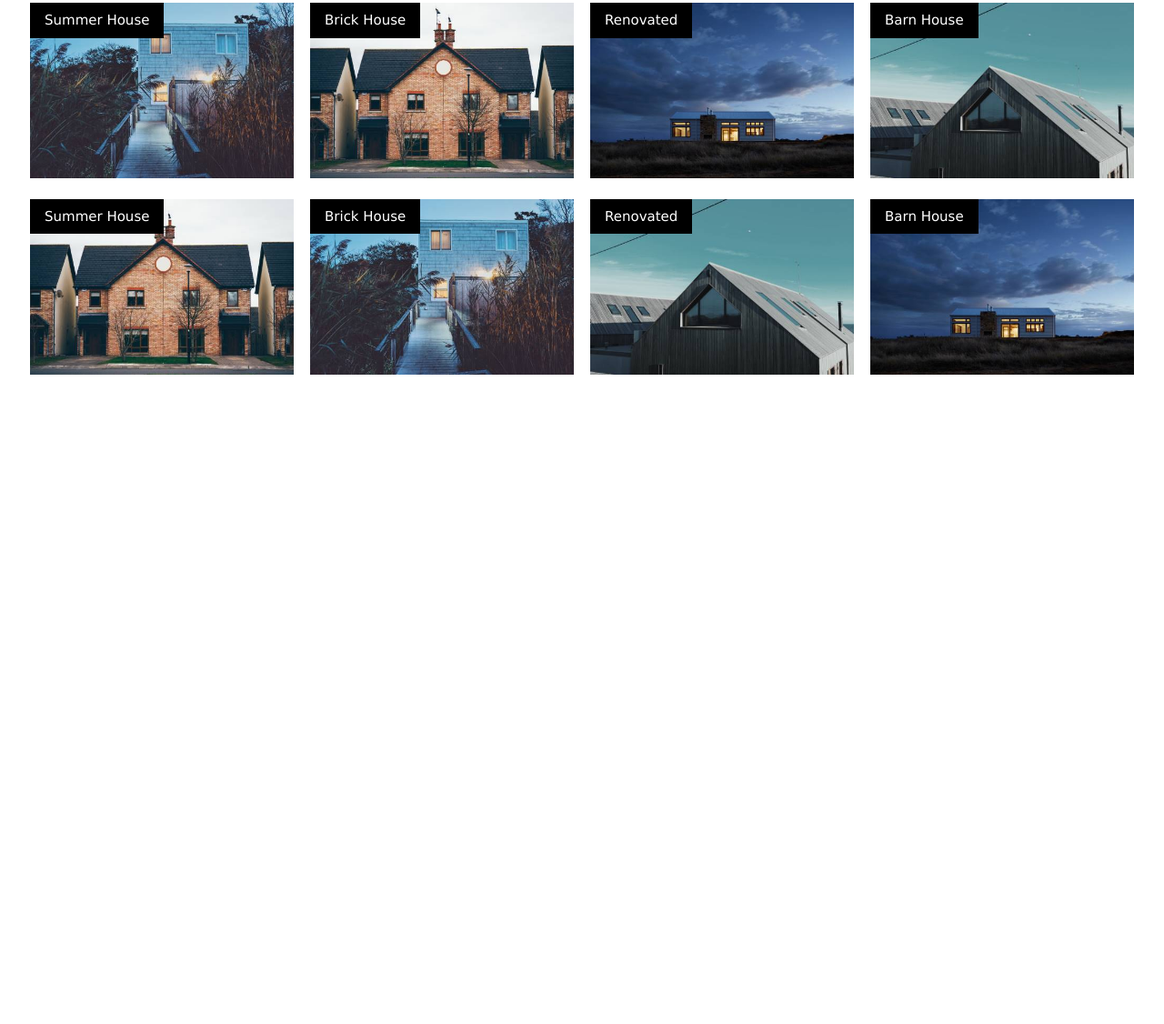
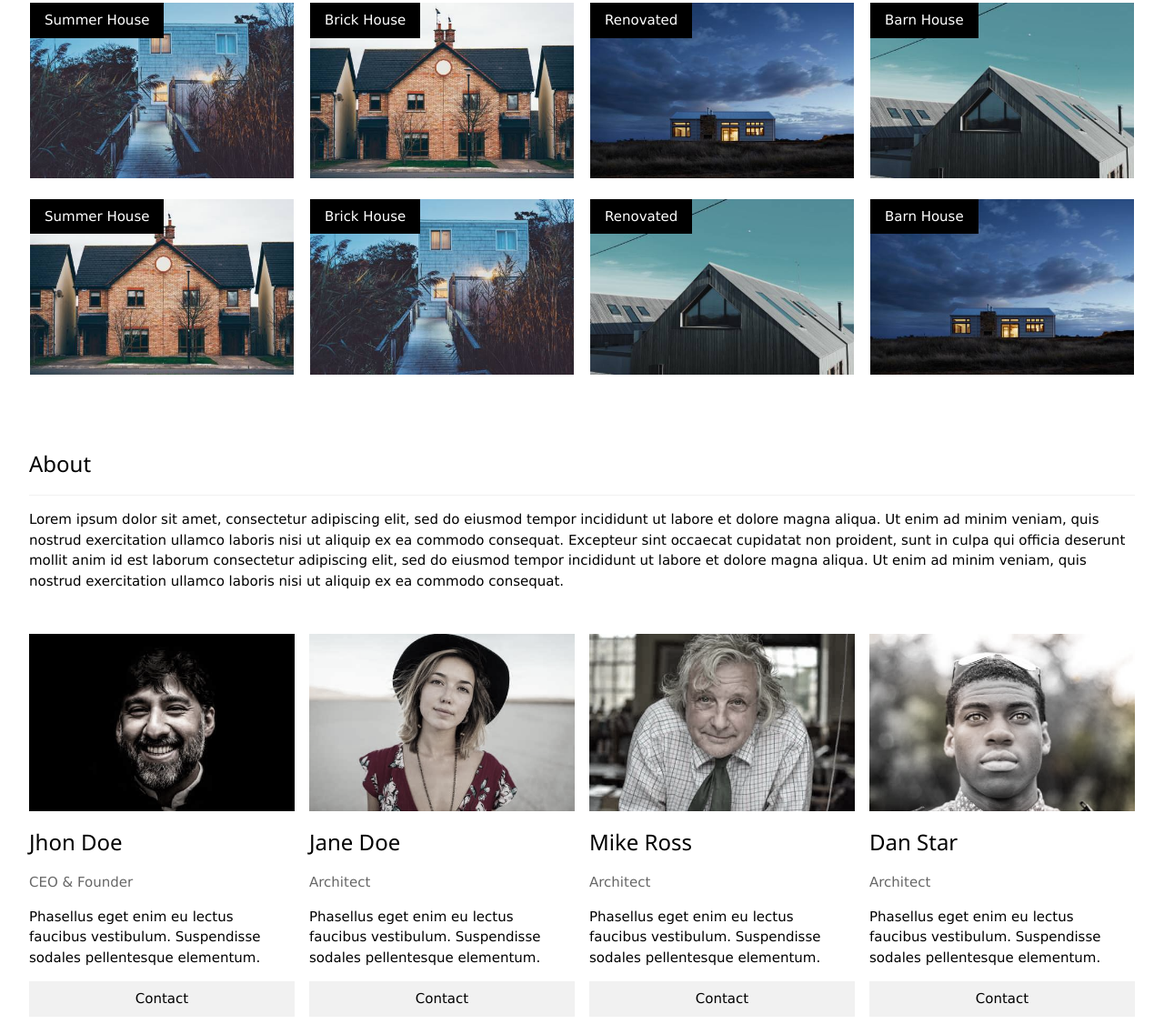
Before and after one commit to Heba-Darabeh/frontend-practice, a plain HTML site: page index.html in a window 1280 px wide. Shown: the part 847-1973 px from the top of the page at 91% size. Before the commit the page ends 1289 px from the top, so only its background shows below. Drawn offline with Linux system fonts and the light colour scheme.

Commit message:
Add about section to the page and apply custom styles

```diff
--- a/css/style.css
+++ b/css/style.css
@@ -116,3 +116,70 @@ body {
 .item-image {
   width: 100%;
 }
+
+.content__about-section {
+  padding-top: 32px !important;
+  padding-bottom: 32px !important;
+  padding: 0.01em 16px;
+}
+
+.content__about-title {
+  font-size: 24px;
+  font-family: "Segoe UI", Arial, sans-serif;
+  font-weight: 400;
+  margin: 10px 0;
+  padding-top: 16px !important;
+  padding-bottom: 16px !important;
+  border-bottom: 1px solid #f1f1f1 !important;
+}
+
+.content__about-description {
+  margin: 15px 0;
+}
+
+.content__about-contacts {
+  padding: 0 8px;
+  display: flex;
+  box-sizing: inherit;
+  filter: grayscale(75%);
+}
+
+.content__about-box {
+  width: 100%;
+}
+
+.content__about-item {
+  padding: 0 8px;
+}
+
+.item-name {
+  font-family: "Segoe UI", Arial, sans-serif;
+  font-weight: 400;
+  font-size: 24px;
+  margin: 10px 0;
+}
+
+.item-position {
+  opacity: 0.6;
+  margin: 15px 0;
+}
+
+.item-description {
+  margin: 15px 0;
+}
+
+.contact-button {
+  color: #000 !important;
+  background-color: #f1f1f1 !important;
+  width: 100%;
+  border: none;
+  padding: 8px 16px;
+  text-align: center;
+  cursor: pointer;
+  font: inherit;
+}
+
+.contact-button:hover {
+  color: #000 !important;
+  background-color: #ccc !important;
+}
--- a/index.html
+++ b/index.html
@@ -16,8 +16,8 @@
           </a>
         </div>
 
-        <a class="header__nav-link" href="#">Projects</a>
-        <a class="header__nav-link" href="#">About</a>
+        <a class="header__nav-link" href="#projects">Projects</a>
+        <a class="header__nav-link" href="#about">About</a>
         <a class="header__nav-link" href="#">Contact</a>
       </nav>
 
@@ -35,10 +35,11 @@
       </div>
     </header>
     <section class="content">
-      <!-- project section -->
-      <div class="content__projects-section">
+      <!-- projects section -->
+      <div class="content__projects-section" id="projects">
         <h3 class="content__projects-title">Projects</h3>
       </div>
+      <!-- first row -->
       <div class="content__projects-first-row">
         <div class="content__projects-box">
           <div class="content__projects-item">
@@ -98,6 +99,76 @@
           </div>
         </div>
       </div>
+
+      <!-- about section -->
+      <div class="content__about-section" id="about">
+        <h3 class="content__about-title">About</h3>
+        <p class="content__about-description">
+          Lorem ipsum dolor sit amet, consectetur adipiscing elit, sed do
+          eiusmod tempor incididunt ut labore et dolore magna aliqua. Ut enim ad
+          minim veniam, quis nostrud exercitation ullamco laboris nisi ut
+          aliquip ex ea commodo consequat. Excepteur sint occaecat cupidatat non
+          proident, sunt in culpa qui officia deserunt mollit anim id est
+          laborum consectetur adipiscing elit, sed do eiusmod tempor incididunt
+          ut labore et dolore magna aliqua. Ut enim ad minim veniam, quis
+          nostrud exercitation ullamco laboris nisi ut aliquip ex ea commodo
+          consequat.
+        </p>
+      </div>
+
+      <div class="content__about-contacts">
+        <div class="content__about-box">
+          <div class="content__about-item">
+            <img class="item-image" src="images/team2.jpg" alt="John" />
+            <h3 class="item-name">Jhon Doe</h3>
+            <p class="item-position">CEO &amp; Founder</p>
+            <p class="item-description">
+              Phasellus eget enim eu lectus faucibus vestibulum. Suspendisse
+              sodales pellentesque elementum.
+            </p>
+            <button class="contact-button">Contact</button>
+          </div>
+        </div>
+
+        <div class="content__about-box">
+          <div class="content__about-item">
+            <img class="item-image" src="images/team1.jpg" alt="John" />
+            <h3 class="item-name">Jane Doe</h3>
+            <p class="item-position">Architect</p>
+            <p class="item-description">
+              Phasellus eget enim eu lectus faucibus vestibulum. Suspendisse
+              sodales pellentesque elementum.
+            </p>
+            <button class="contact-button">Contact</button>
+          </div>
+        </div>
+
+        <div class="content__about-box">
+          <div class="content__about-item">
+            <img class="item-image" src="images/team3.jpg" alt="John" />
+            <h3 class="item-name">Mike Ross</h3>
+            <p class="item-position">Architect</p>
+            <p class="item-description">
+              Phasellus eget enim eu lectus faucibus vestibulum. Suspendisse
+              sodales pellentesque elementum.
+            </p>
+            <button class="contact-button">Contact</button>
+          </div>
+        </div>
+
+        <div class="content__about-box">
+          <div class="content__about-item">
+            <img class="item-image" src="images/team4.jpg" alt="John" />
+            <h3 class="item-name">Dan Star</h3>
+            <p class="item-position">Architect</p>
+            <p class="item-description">
+              Phasellus eget enim eu lectus faucibus vestibulum. Suspendisse
+              sodales pellentesque elementum.
+            </p>
+            <button class="contact-button">Contact</button>
+          </div>
+        </div>
+      </div>
     </section>
   </body>
 </html>
```
